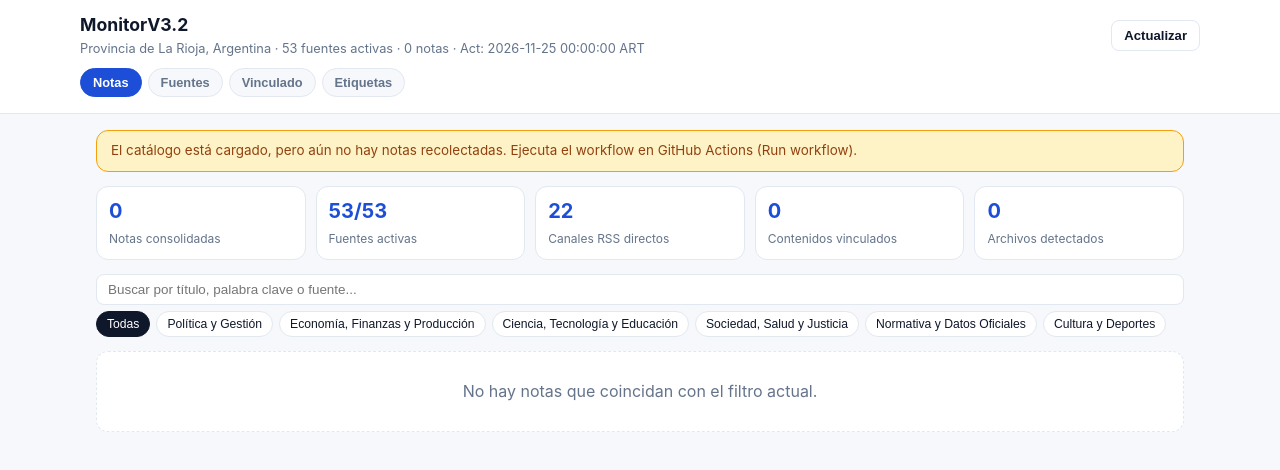
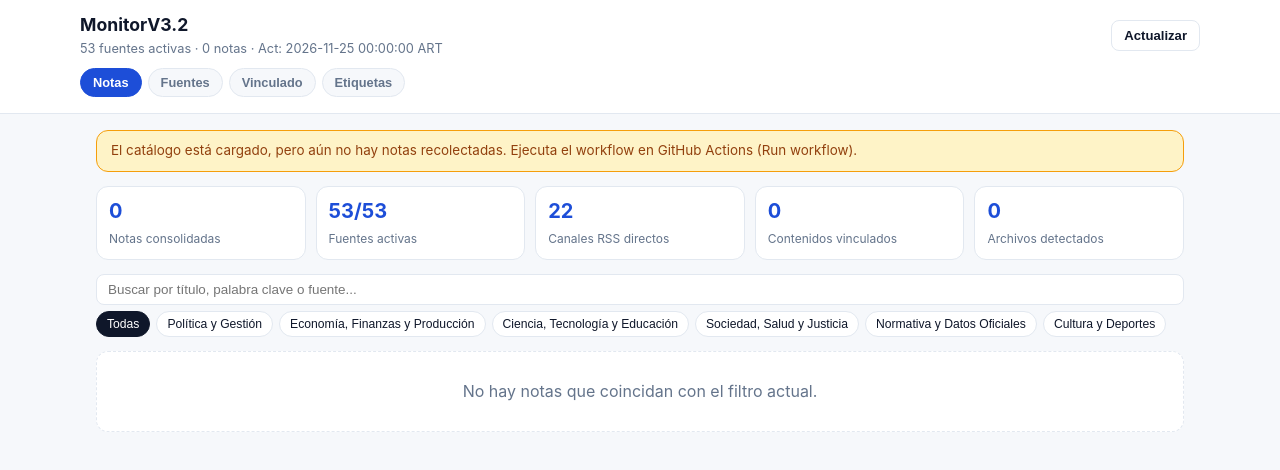
Before and after one commit to gabrielgenri/Monitor, a plain HTML site: page index.html in a window 1280 px wide. Drawn offline with Linux system fonts and the light colour scheme.

Commit message:
Update subtitle text in index.html

```diff
--- a/index.html
+++ b/index.html
@@ -335,7 +335,7 @@
     <div class="topbar">
       <div class="brand">
         <h1>MonitorV3.2</h1>
-        <p class="subtitle" id="subtituloEstado">Cargando catálogo y noticias...</p>
+        <p class="subtitle" id="subtituloEstado">Cargando noticias...</p>
       </div>
       <div style="display:flex; gap:8px;">
         <button class="btn" id="btnRecargar" type="button">Actualizar</button>
@@ -615,7 +615,7 @@
 
       const act = state.noticiasData.actualizado_local || state.fuentesConfig.actualizado || "Sin fecha";
       document.getElementById("subtituloEstado").textContent =
-        `Provincia de La Rioja, Argentina · ${activas.length} fuentes activas · ${notas.length} notas · Act: ${act}`;
+        `${activas.length} fuentes activas · ${notas.length} notas · Act: ${act}`;
     }
 
     function renderFiltrosTaxonomia() {
```
